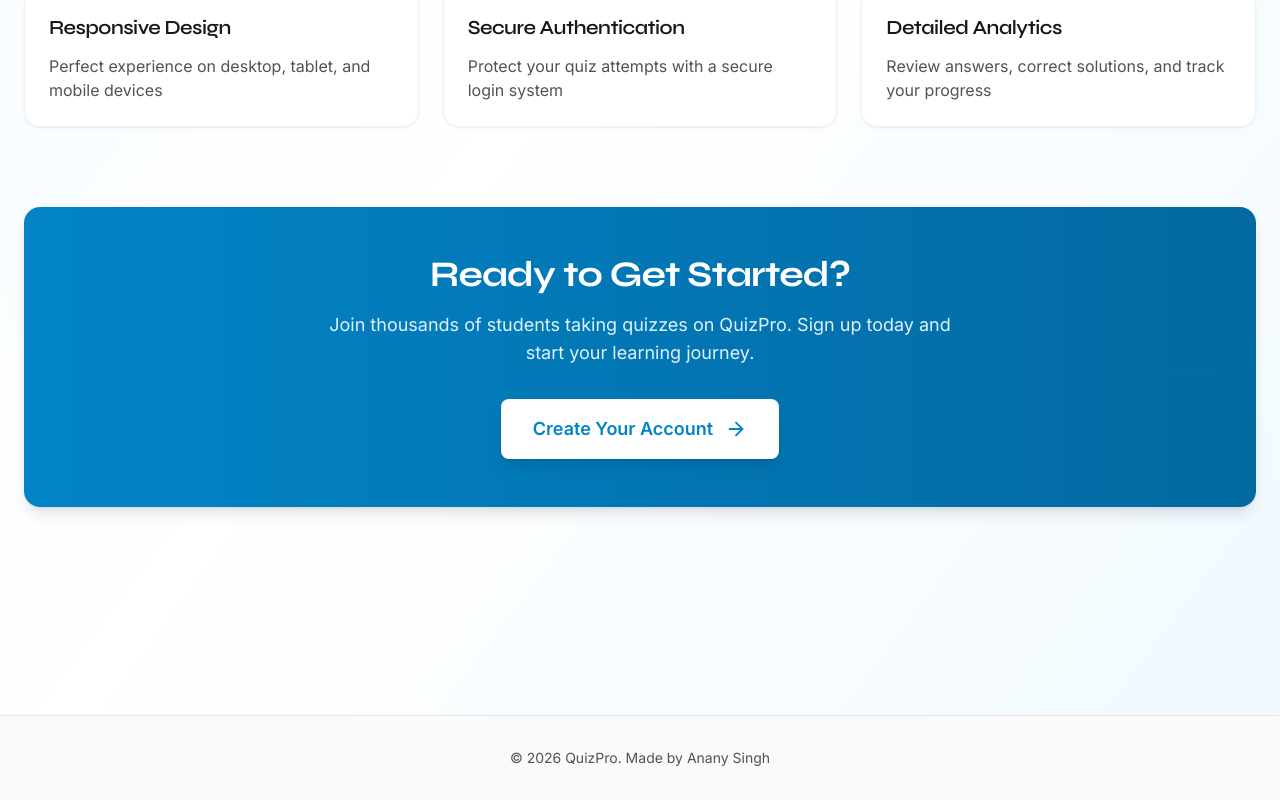
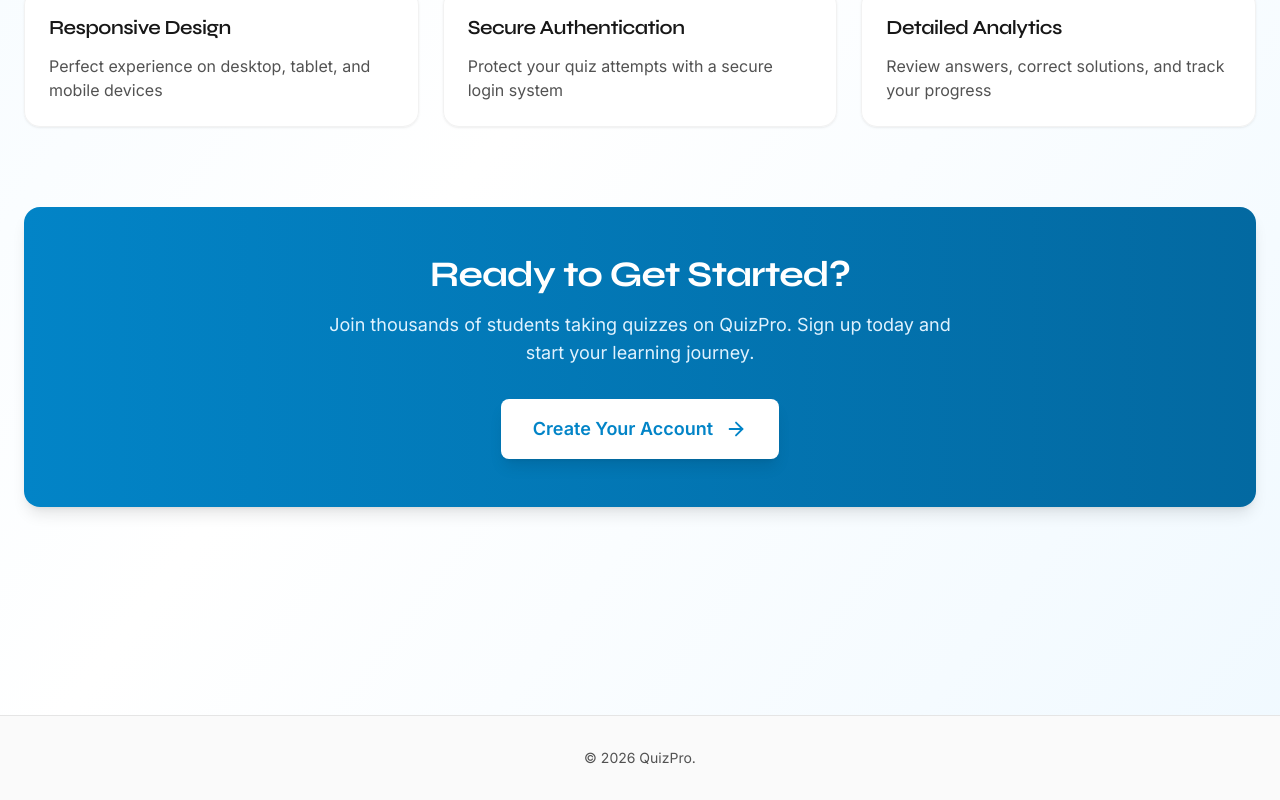
Before and after one commit to Syedd18/QuizPro, a React (Vite) app: page / in a window 1280 px wide. Shown: the part 898-1698 px from the top of the page. Built offline with nearby package versions, Linux system fonts and the light colour scheme; no server answers.

Commit message:
Update
Removed the author's name from the footer.

```diff
--- a/src/pages/Home.tsx
+++ b/src/pages/Home.tsx
@@ -181,7 +181,7 @@
       {/* Footer */}
       <footer className="border-t border-neutral-200 dark:border-neutral-700 mt-16 sm:mt-20 bg-neutral-50 dark:bg-neutral-900 transition-colors duration-300">
         <div className="container-max py-8 text-center text-neutral-600 dark:text-neutral-400 text-sm">
-          <p>© 2026 QuizPro. Made by Anany Singh</p>
+          <p>© 2026 QuizPro.</p>
         </div>
       </footer>
     </div>
```
